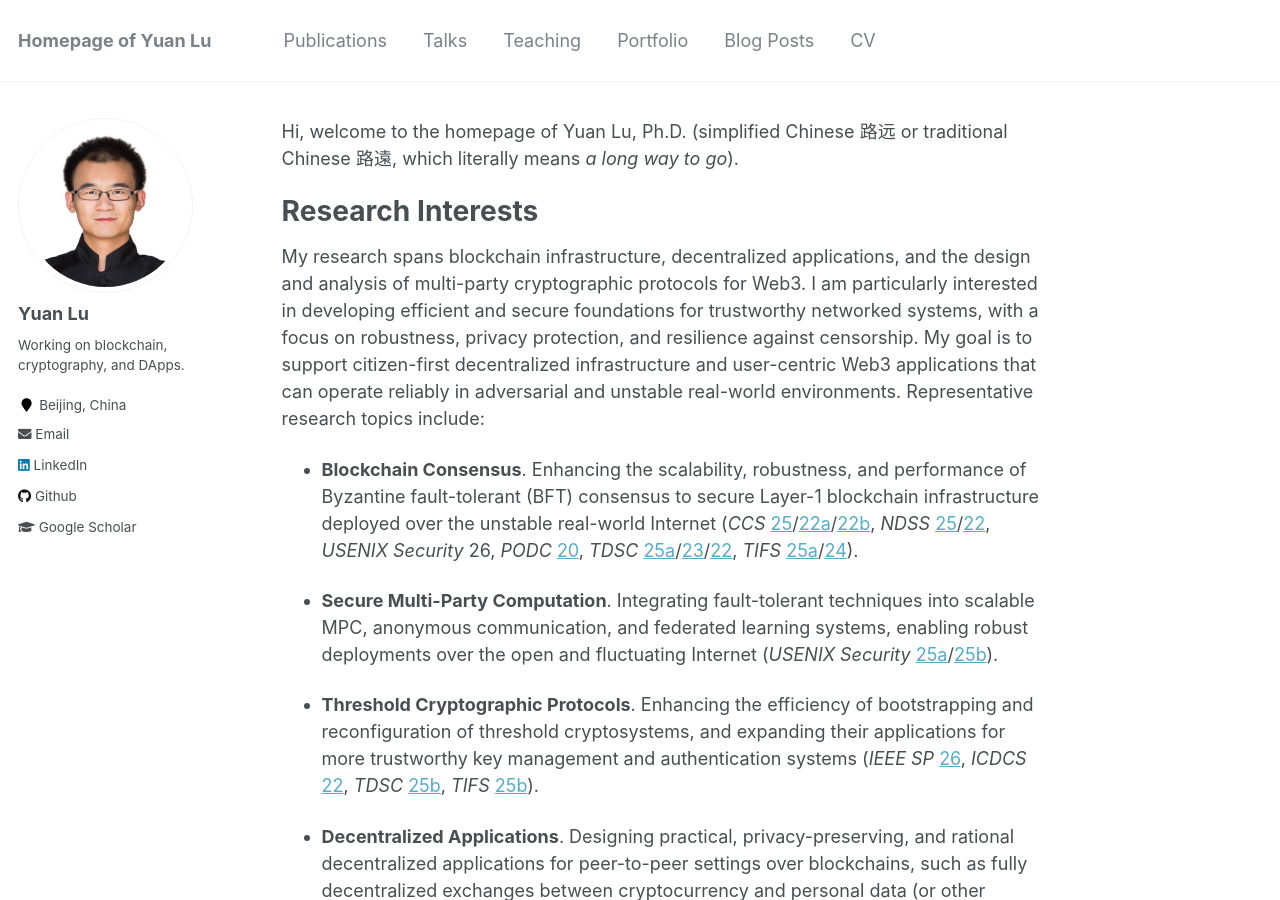
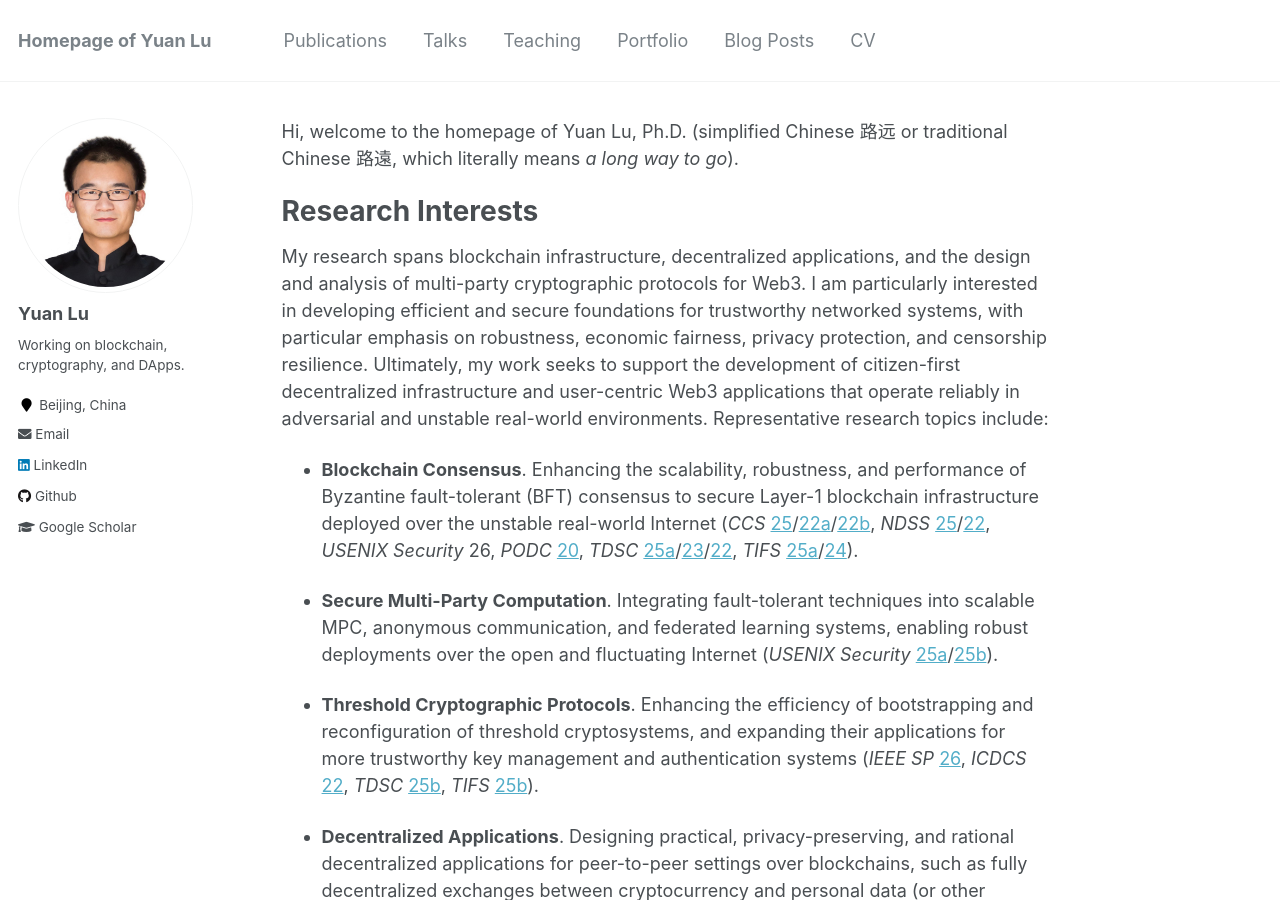
Before and after one commit to yylluu/yylluu.github.io, a Jekyll site: the page built from _pages/about.md, in a window 1280 px wide and 900 px high. Built offline with Jekyll 4.4.1, drawn with Linux system fonts in a browser that asks for light colours.

Commit message:
Update about.md

```diff
--- a/_pages/about.md
+++ b/_pages/about.md
@@ -12,7 +12,7 @@ Hi, welcome to the homepage of Yuan Lu, Ph.D. (simplified Chinese 路远 or trad
 Research Interests
 ======
 
-My research spans blockchain infrastructure, decentralized applications, and the design and analysis of multi-party cryptographic protocols for Web3. I am particularly interested in developing efficient and secure foundations for trustworthy networked systems, with a focus on robustness, privacy protection, and resilience against censorship. My goal is to support citizen-first decentralized infrastructure and user-centric Web3 applications that can operate reliably in adversarial and unstable real-world environments. Representative research topics include:
+My research spans blockchain infrastructure, decentralized applications, and the design and analysis of multi-party cryptographic protocols for Web3. I am particularly interested in developing efficient and secure foundations for trustworthy networked systems, with particular emphasis on robustness, economic fairness, privacy protection, and censorship resilience. Ultimately, my work seeks to support the development of citizen-first decentralized infrastructure and user-centric Web3 applications that operate reliably in adversarial and unstable real-world environments. Representative research topics include:
 
 - **Blockchain Consensus**. Enhancing the scalability, robustness, and performance of Byzantine fault-tolerant (BFT) consensus to secure Layer-1 blockchain infrastructure deployed over the unstable real-world Internet (*CCS* [25](https://dl.acm.org/doi/abs/10.1145/3719027.3765132)/[22a](https://dl.acm.org/doi/abs/10.1145/3548606.3559346)/[22b](https://dl.acm.org/doi/abs/10.1145/3548606.3559379), *NDSS* [25](https://eprint.iacr.org/2024/206)/[22](https://eprint.iacr.org/2022/27), *USENIX Security* 26, *PODC* [20](https://dl.acm.org/doi/abs/10.1145/3382734.3405707), *TDSC* [25a](https://ieeexplore.ieee.org/abstract/document/11002681)/[23](https://ieeexplore.ieee.org/abstract/document/9913698)/[22](https://ieeexplore.ieee.org/abstract/document/9913698), *TIFS* [25a](https://ieeexplore.ieee.org/abstract/document/11014212)/[24](https://ieeexplore.ieee.org/abstract/document/10415090)).
 
```
